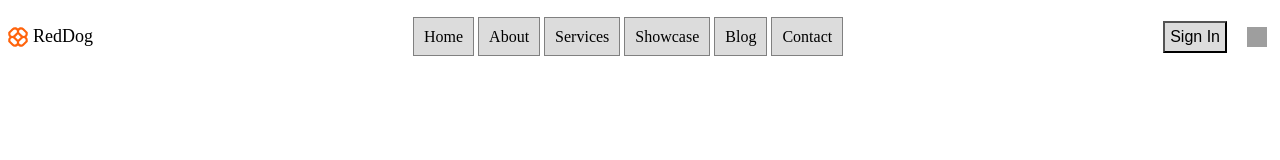
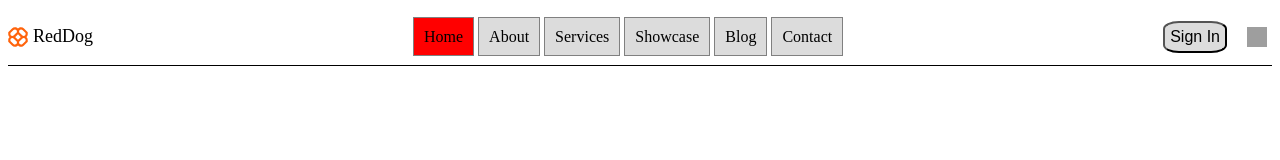
Before and after one commit to MattBrooks7/Class, a plain HTML site: page header.html in a window 1280 px wide. In both pictures the pointer is over the link "Home". Drawn offline with Linux system fonts and the light colour scheme; grey boxes are pictures that could not be loaded.

Commit message:
add hover

```diff
--- a/css/main.css
+++ b/css/main.css
@@ -14,6 +14,7 @@ button:hover {
 #container {
     display: flex;
     align-items: center;
+    border-bottom: 1px solid black;
 }
 
 .topnav {
@@ -30,7 +31,11 @@ button:hover {
     background-color: whitesmoke;
     padding: 10px;
     text-decoration: none;
-    background-color: rgba(128, 128, 128, 0.278)
+    background-color: rgba(128, 128, 128, 0.278);
+}
+
+.active:hover {
+    background-color: red;
 }
 
 .company {
@@ -41,6 +46,11 @@ button {
     padding: 5px;
     font-size: medium;
     background-color: rgba(128, 128, 128, 0.278);
+    border-radius: 25%;
+}
+
+button:hover {
+    background-color: red;
 }
 
 .search {
```
